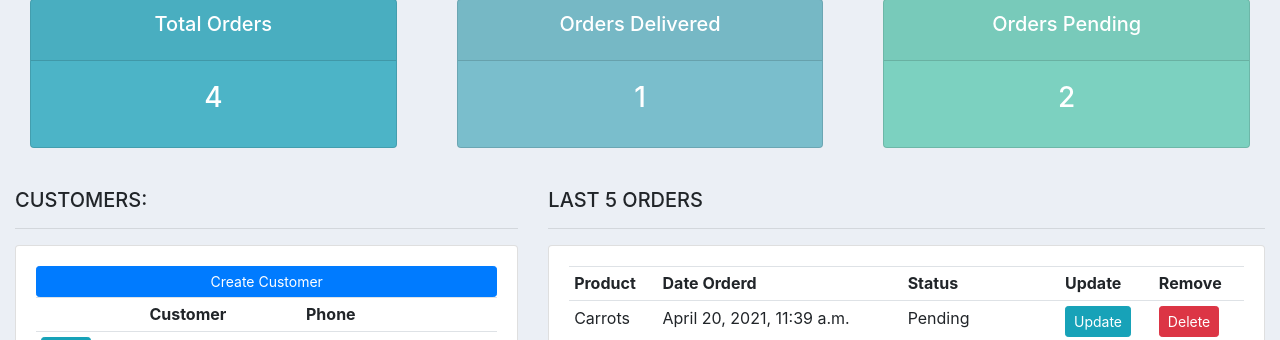
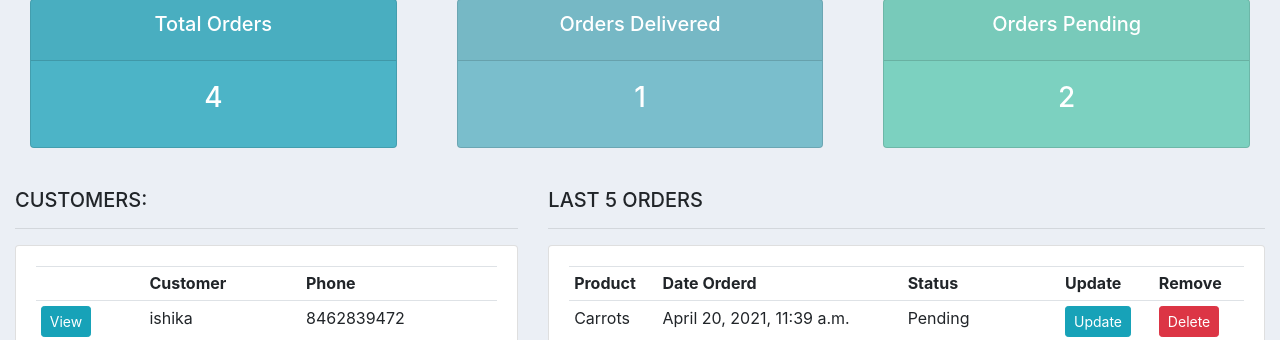
Before and after one commit to hrneogi7/CRM, a Django app: page / in a window 1280 px wide. Shown: the part 241-581 px from the top of the page. Run offline with Django 3.2, Linux system fonts and the light colour scheme; a user stored in the database is signed in; data comes from the database, SQL or seed files in the repository; some libraries are stand-ins or nearby versions.

Commit message:
Minor tweaks

```diff
--- a/Accounts/templates/accounts/dashboard.html
+++ b/Accounts/templates/accounts/dashboard.html
@@ -11,7 +11,7 @@
 		<h5>CUSTOMERS:</h5>
 		<hr>
 		<div class="card card-body">
-			<a class="btn btn-primary  btn-sm btn-block" href="">Create Customer</a>
+			{% comment %} <a class="btn btn-primary  btn-sm btn-block" href="{% url 'register' %}">Create Customer</a> {% endcomment %}
 			<table class="table table-sm">
 				<tr>
 					<th></th>
--- a/Accounts/templates/accounts/register.html
+++ b/Accounts/templates/accounts/register.html
@@ -122,9 +122,6 @@
 		</div>
 	</div>
 	<script>
-						/* Because i didnt set placeholder values in forms.py they will be set here using vanilla Javascript
-		//We start indexing at one because CSRF_token is considered and input field
-		 */
 
 		//Query All input fields
 		var form_fields = document.getElementsByTagName('input')
```
